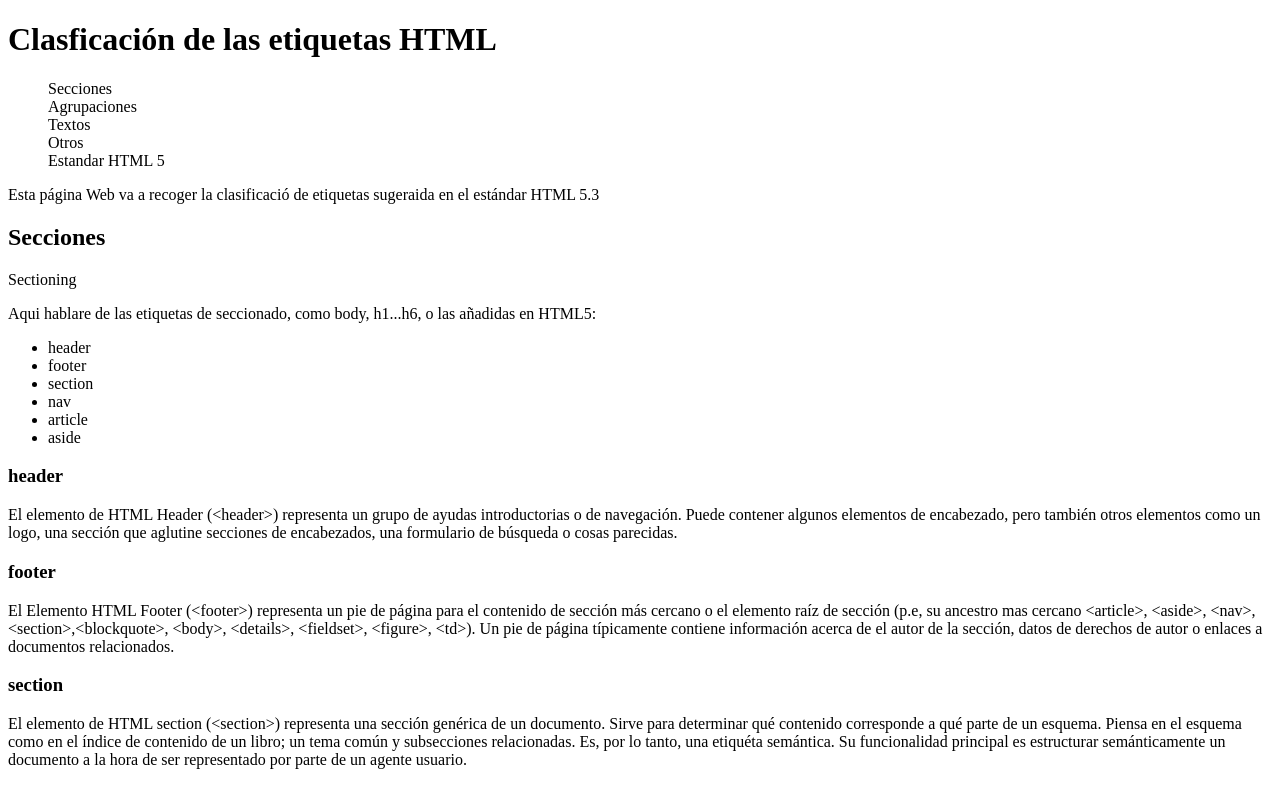
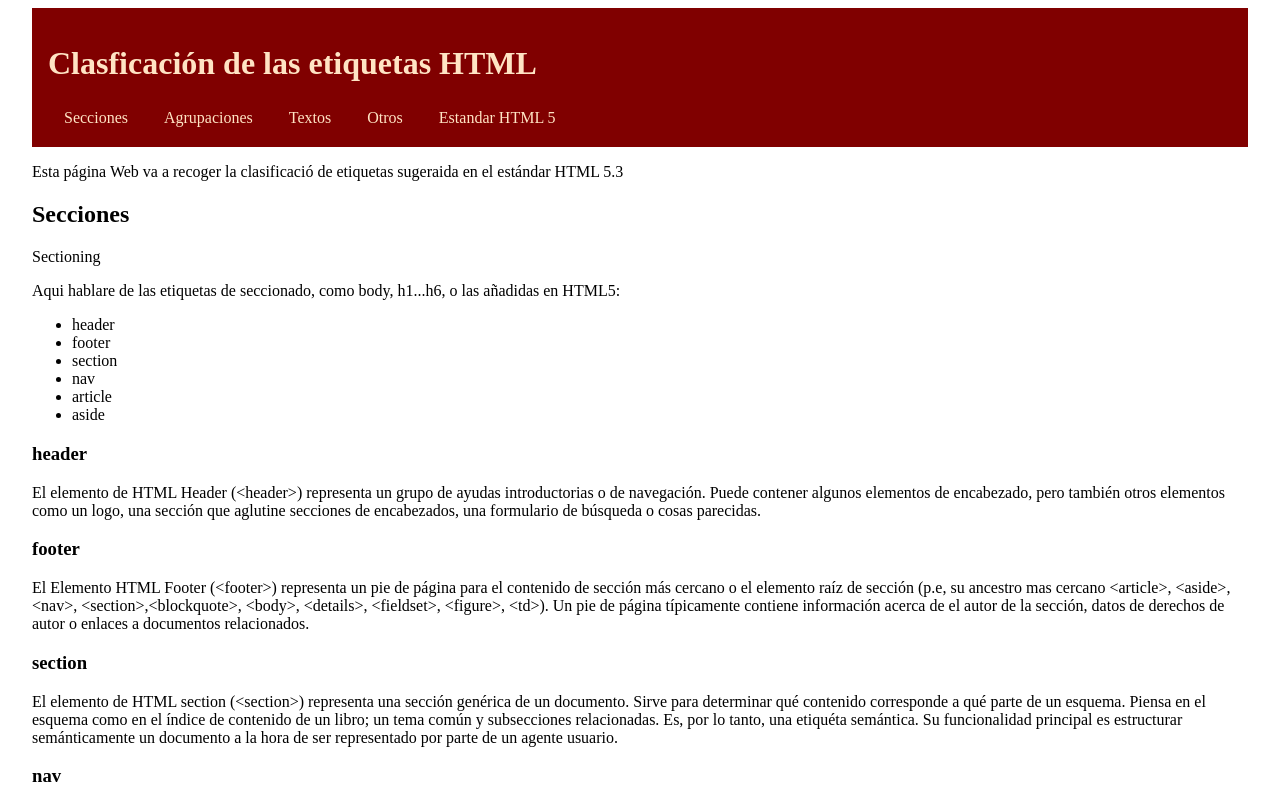
Before and after one commit to CFTIC-Getafe/Curso_Web, a website: page etiquetas.html in a window 1280 px wide. Shown: the top 794 px of the page. Drawn offline with Linux system fonts and the light colour scheme.

Commit message:
Retoques al documento de etiquetas y su css

```diff
--- a/css/etiquetas.css
+++ b/css/etiquetas.css
@@ -1,7 +1,28 @@
+body{
+   margin-left: 2rem;
+   margin-right: 2rem;
+}
+
+body>header, footer {
+    background-color: maroon;
+    color: bisque;
+    padding: 1rem;
+}
+
+
+
 nav ol, nav ul {
+    margin: 0;
+    padding: 0;
     list-style: none;
+}
+
+nav li {
+    display: inline-block;
 }
 nav a {
      text-decoration: none;
      color: inherit;
+     display: block;
+     padding: 0.3rem 1rem;
  }
--- a/etiquetas.html
+++ b/etiquetas.html
@@ -24,7 +24,7 @@
     Formularios (Forms) - Elementos interactivos
     Scripting
     -->
-    <header>
+    <header id="main_header">
         <h1>Clasficación de las etiquetas HTML</h1>
         <nav>
             <ol>
@@ -76,7 +76,7 @@
             <h3>aside</h3>
             <p>El Elemento HTML Aside (&lt;aside&gt;) representa una sección de una página que consiste en contenido que está tangencialmente relacionado con el contenido que le rodea, que podría ser considerado independiente de ese contenido. Estas secciones son a menudo representadas como barras laterales o como inserciones y contienen una explicación al margen como una definición de glosario, elementos relacionados indirectamente, como publicidad, la biografía del autor, o en aplicaciones web, la información de perfil o enlaces a blogs relacionados.</p>
         </section>
-
+        <nav><a href="#main_header">Inicio</a></nav>
     </section>
     <section id="agrupaciones">
         <header>
@@ -103,7 +103,7 @@
         <header>
             <h2>El estandar HTML 5.3</h2>
         </header>
-        <p>En Diciembre de 2018, es el ultimo borrador de HTML producido por la W3C</p>
+        <p>En Diciembre de 2018, es el ultimo borrador de HTML producido por la <a href="https://www.w3.org">W3C</a></p>
     </aside>
     <footer>
         <p>Alejandro Cerezo - CASTraining</p>
```
